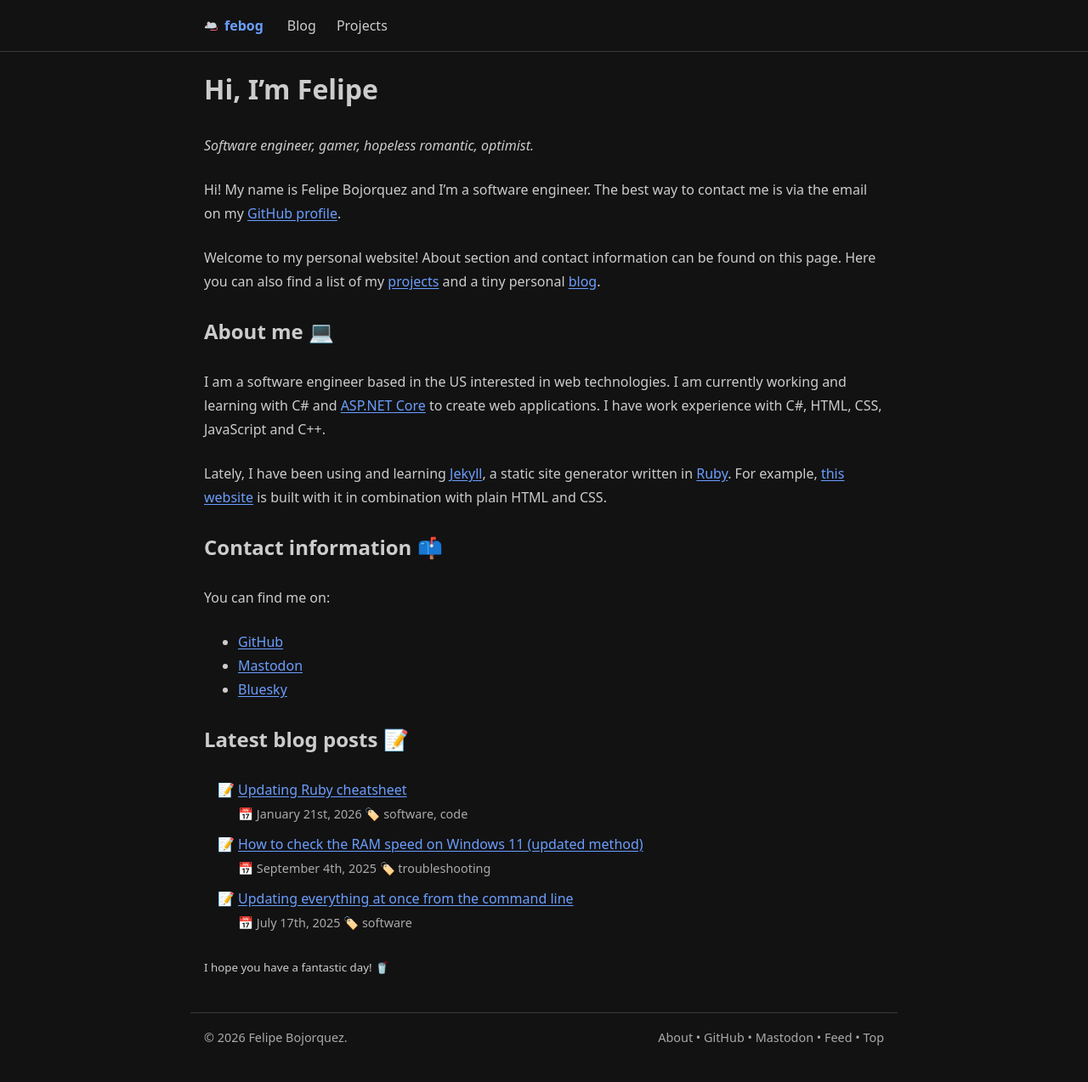
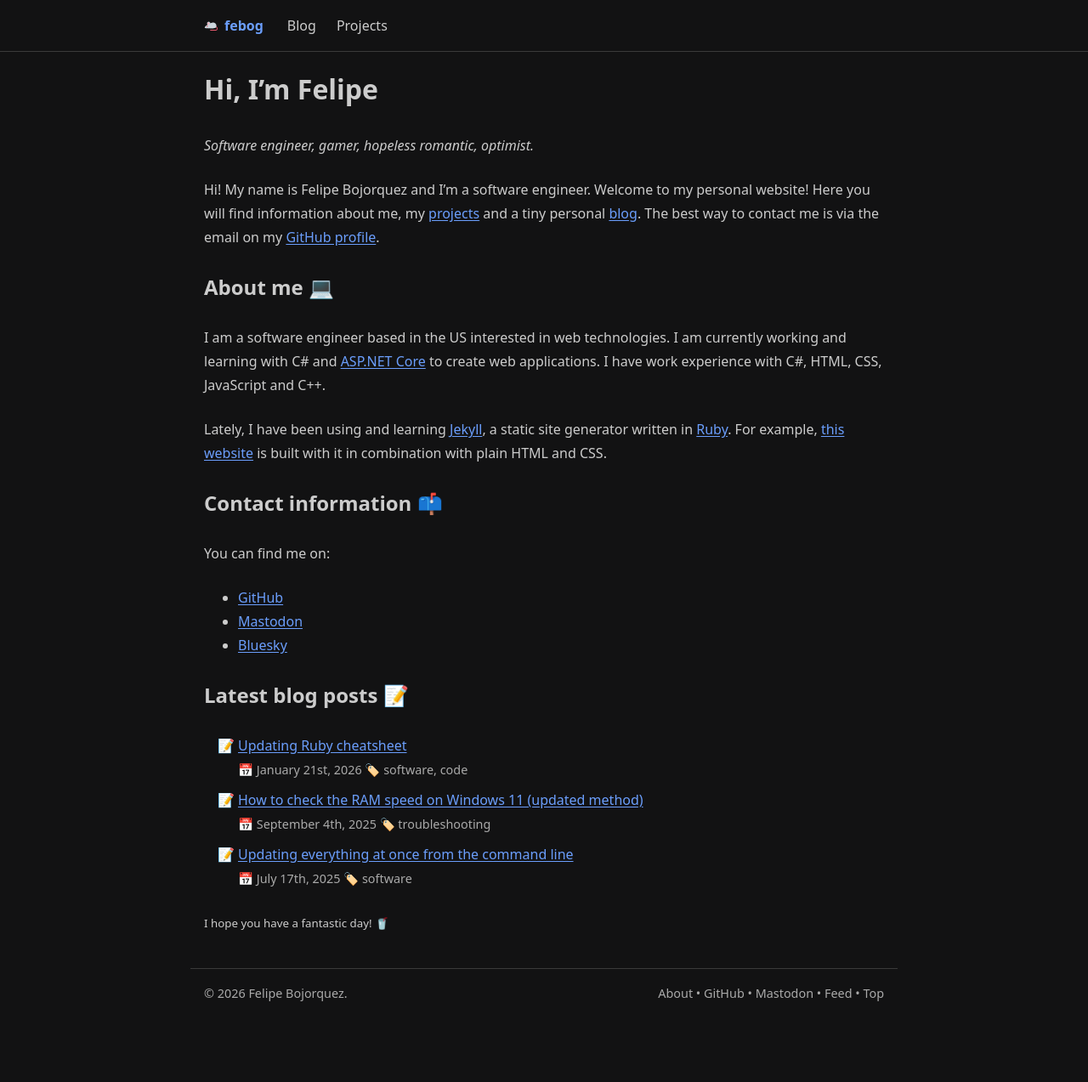
Before and after one commit to febog/website, a Jekyll site: the page built from src/index.md, in a window 1280 px wide. Shown: the whole page at 85% size. Built offline with Jekyll 4.4.1, drawn with Linux system fonts in a browser that asks for light colours; after the commit the page ends 1221 px from its top, so only the background shows below that.

Commit message:
Update home introduction

```diff
--- a/src/index.md
+++ b/src/index.md
@@ -4,9 +4,7 @@
 
 *Software engineer, gamer, hopeless romantic, optimist.*
 
-Hi! My name is Felipe Bojorquez and I'm a software engineer. The best way to contact me is via the email on my [GitHub profile](https://github.com/febog).
-
-Welcome to my personal website! About section and contact information can be found on this page. Here you can also find a list of my [projects](/projects) and a tiny personal [blog](/blog).
+Hi! My name is Felipe Bojorquez and I'm a software engineer. Welcome to my personal website! Here you will find information about me, my [projects](/projects) and a tiny personal [blog](/blog). The best way to contact me is via the email on my [GitHub profile](https://github.com/febog).
 
 ## About me 💻
 
```
